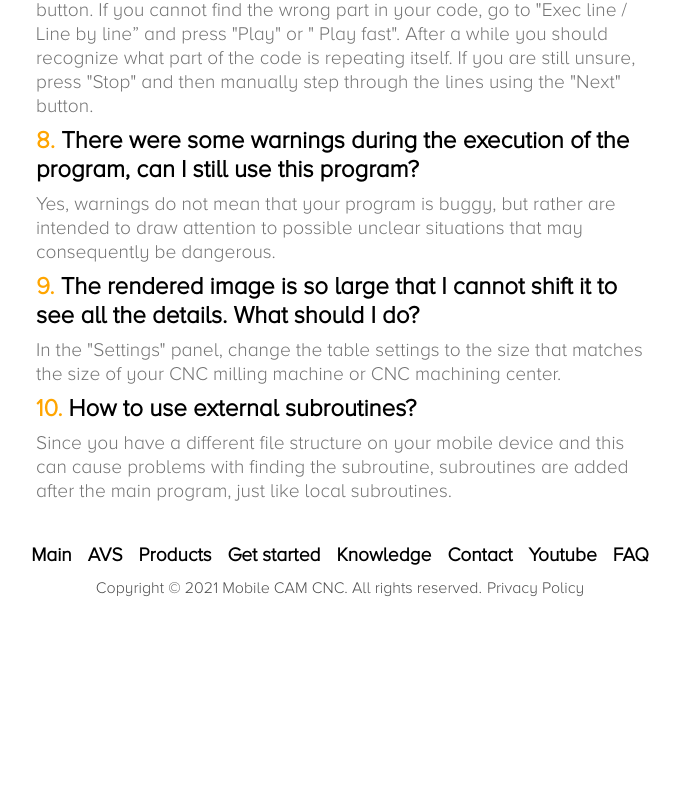
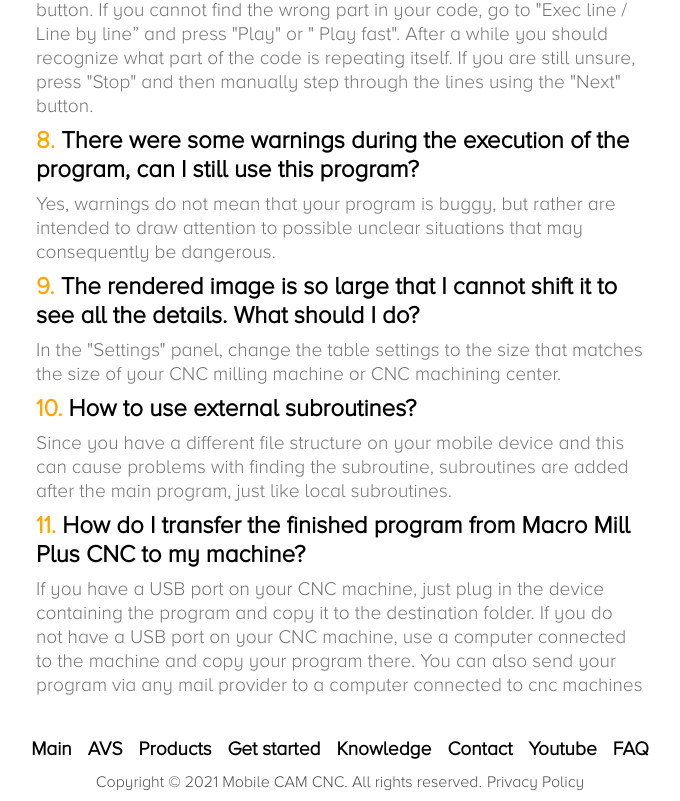
Before and after one commit to kandksoftware/macro-mill-plus-cnc, a plain HTML site: page faq.html in a window 1280 px wide. Shown: the part 960-1761 px from the top of the page, without its empty margins (300-980 px from the left). Before the commit the page ends 1567 px from the top, so only its background shows below. Drawn offline with Linux system fonts and the light colour scheme.

Commit message:
added to faq

```diff
--- a/faq.html
+++ b/faq.html
@@ -50,6 +50,10 @@
           <p class="faq__answer">In the "Settings" panel, change the table settings to the size that matches the size of your CNC milling machine or CNC machining center.</p>
           <h2 class="faq__question">How to use external subroutines?</h2>
           <p class="faq__answer">Since you have a different file structure on your mobile device and this can cause problems with finding the subroutine, subroutines are added after the main program, just like local subroutines.</p>
+          <h2 class="faq__question">How do I transfer the finished program from Macro Mill Plus CNC to my machine?</h2>
+          <p class="faq__answer">If you have a USB port on your CNC machine, just plug in the device containing the program and copy it to the destination folder.
+            If you do not have a USB port on your CNC machine, use a computer connected to the machine and copy your program there. You can also send your program via any mail provider to a computer connected to cnc machines
+            </p>
         </section>
       </main>
       <footer class="footer">
```
